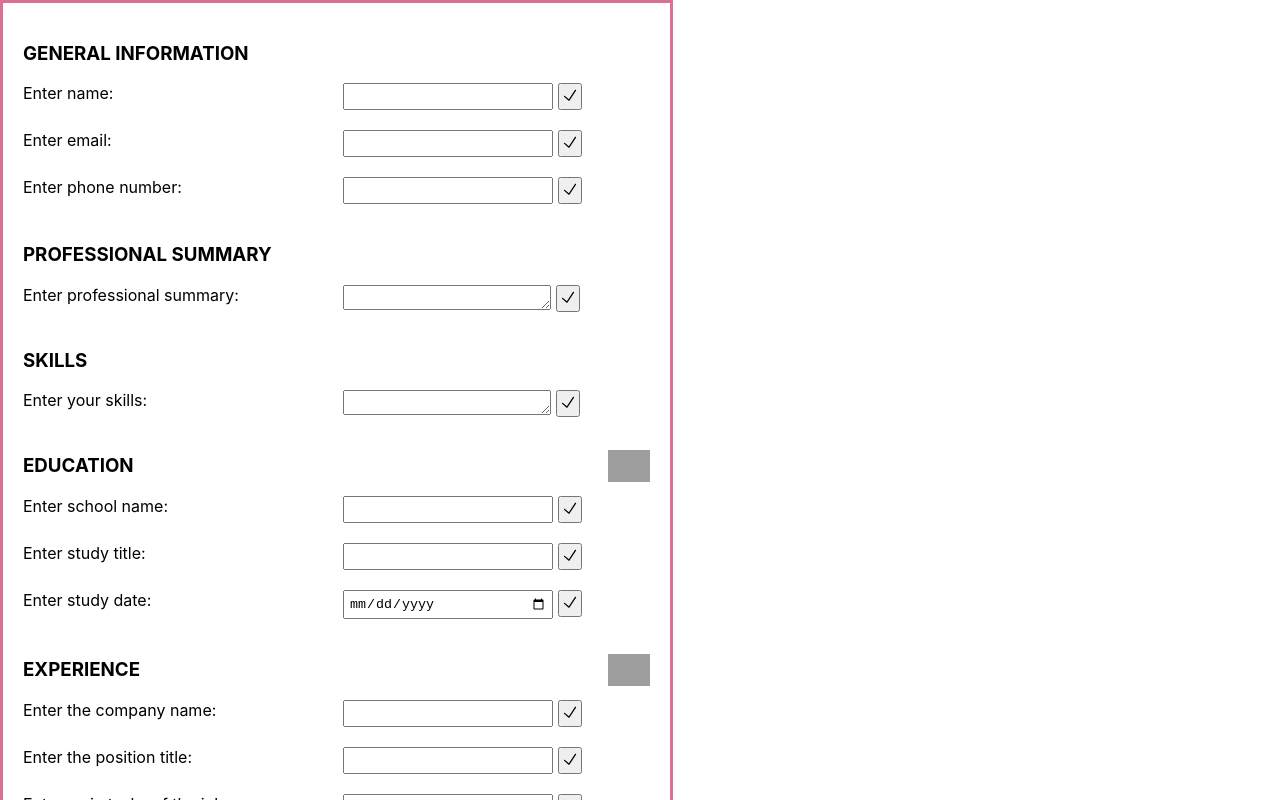
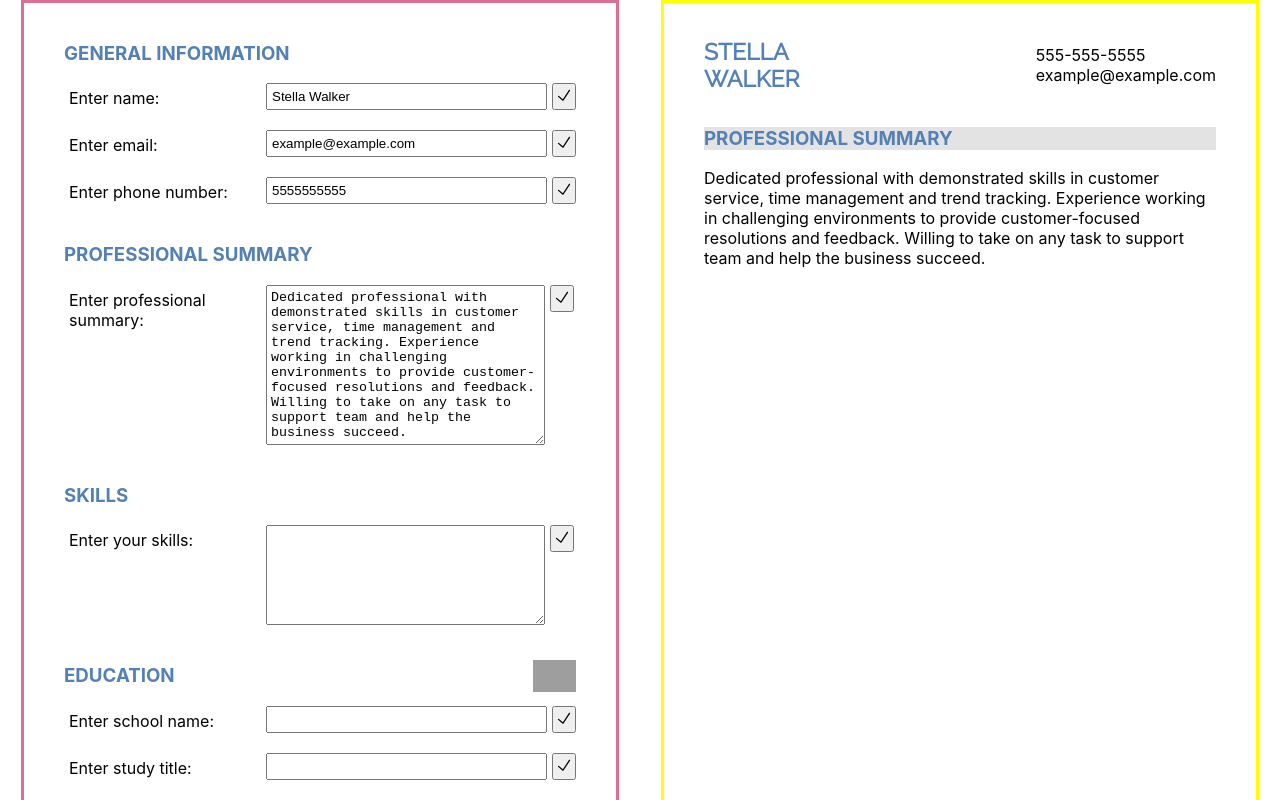
Before and after one commit to frantic-dev/cv-project, a React (Create React App) app: page / in a window 1280 px wide. Shown: the top 800 px of the page. Built offline with nearby package versions, Linux system fonts and the light colour scheme; grey boxes are pictures that could not be loaded.

Commit message:
display and style cv general section

```diff
--- a/public/index.html
+++ b/public/index.html
@@ -9,7 +9,6 @@
       name="description"
       content="Web site created using create-react-app"
     />
-    <link rel="apple-touch-icon" href="%PUBLIC_URL%/logo192.png" />
     <!--
       manifest.json provides metadata used when your web app is installed on a
       user's mobile device or desktop. See https://developers.google.com/web/fundamentals/web-app-manifest/
@@ -24,7 +23,7 @@
       work correctly both with client-side routing and a non-root public URL.
       Learn how to configure a non-root public URL by running `npm run build`.
     -->
-    <title>React App</title>
+    <title>CV project</title>
   </head>
   <body>
     <noscript>You need to enable JavaScript to run this app.</noscript>
--- a/src/App.js
+++ b/src/App.js
@@ -1,20 +1,19 @@
 import { Component } from "react";
-import "./App.css";
+import "./styles/App.css";
 import EducationForm from "./components/EducationForm";
 import Experience from "./components/ExperienceForm";
 import GeneralData from "./components/GeneralForm";
 import SkillsForm from "./components/SkillsForm";
-
+import Cv from "./components/Cv";
 class App extends Component {
   constructor(props) {
     super(props);
     this.state = {
       // cv: {
-      fullName: "",
-      email: "",
-      phone: "",
-      number: "",
-      summary: "",
+      fullName: "Stella Walker",
+      email: "example@example.com",
+      number: "5555555555",
+      summary: "Dedicated professional with demonstrated skills in customer service, time management and trend tracking. Experience working in challenging environments to provide customer-focused resolutions and feedback. Willing to take on any task to support team and help the business succeed.",
       skills: "",
       education: [
         {
@@ -70,11 +69,11 @@ class App extends Component {
   }
   render() {
     return (
+      <div>
         <form>
           <GeneralData
             fullName={this.state.fullName}
             email={this.state.email}
-          phone={this.state.phone}
             number={this.state.number}
             summary={this.state.summary}
             onChange={this.handleChange}
@@ -91,6 +90,8 @@ class App extends Component {
             handleClick={this.handleClick}
           />
         </form>
+        <Cv information={this.state} />
+      </div>
     );
   }
 }
--- /dev/null
+++ b/src/components/Cv.js
@@ -0,0 +1,17 @@
+import { Component } from "react";
+import "../styles/Cv-ready.css"
+import CvGeneral from "./CvGeneral";
+
+export default class Cv extends Component {
+  // eslint-disable-next-line no-useless-constructor
+  constructor(props) {
+    super(props)
+  }
+  render(){
+    return(
+      <div className="cv">
+        <CvGeneral fullName={this.props.information.fullName} email={this.props.information.email} number={this.props.information.number} summary={this.props.information.summary} />
+      </div>
+    )
+  }
+}
--- /dev/null
+++ b/src/components/CvGeneral.js
@@ -0,0 +1,32 @@
+import { Component } from "react";
+
+export default class CvGeneral extends Component {
+  constructor(props) {
+    super(props);
+    console.log(props);
+  }
+  render() {
+    let number =
+      this.props.number.slice(0, 3) +
+      "-" +
+      this.props.number.slice(3, 6) +
+      "-" +
+      this.props.number.slice(6);
+
+    return (
+      <div className="cv-general">
+        <div className="general-info">
+          <h1>{this.props.fullName}</h1>
+          <div>
+            <div className="number">{number} </div>
+            <div className="email">{this.props.email}</div>
+          </div>
+        </div>
+        <div className="cv-section">
+          <h3 className="cv-section-name">professional summary </h3>
+          <p> {this.props.summary} </p>
+        </div>
+      </div>
+    );
+  }
+}
--- a/src/components/ExperienceForm.js
+++ b/src/components/ExperienceForm.js
@@ -2,9 +2,9 @@ import { Component } from "react";
 import SubmitBtn from "./SubmitBtn";
 import plusIcon from "../icons/plusIcon.svg";
 class Experience extends Component {
+  // eslint-disable-next-line no-useless-constructor
   constructor(props){
     super(props)
-    console.log(props)
   }
   render() {
     return (
@@ -20,7 +20,7 @@ class Experience extends Component {
         <input type="text" name="positionTitle" id="positionTitle" value={this.props.experience.positionTitle} onChange={this.props.onChange} />
         <SubmitBtn />
         <label htmlFor="jobTasks">Enter main tasks of the job:</label>
-        <input type="text" name="jobTasks" id="jobTasks" value={this.props.experience.jobTasks} onChange={this.props.onChange}/>
+        <textarea type="text" rows={5} name="jobTasks" id="jobTasks" value={this.props.experience.jobTasks} onChange={this.props.onChange}/>
         <SubmitBtn />
         <label htmlFor="startingDate">Enter the date you started:</label>
         <input type="date" name="startingDate" id="startingDate" value={this.props.experience.startingDate} onChange={this.props.onChange} />
--- a/src/components/GeneralForm.js
+++ b/src/components/GeneralForm.js
@@ -38,7 +38,7 @@ class GeneralData extends Component {
         <label htmlFor="summary">Enter professional summary:</label>
         <textarea
           id="summary"
-          rows="1"
+          rows="10"
           value={this.props.summary}
           onChange={(e) => this.props.onChange(e)}
         />
--- a/src/components/SkillsForm.js
+++ b/src/components/SkillsForm.js
@@ -14,7 +14,7 @@ class SkillsForm extends Component {
         <textarea
           name="skills"
           id="skills"
-          rows="1"
+          rows="6"
           value={this.props.skills}
           onChange={this.props.onChange}
         ></textarea>
--- a/src/App.css
+++ b/src/styles/App.css
@@ -4,17 +4,18 @@ section {
 }
 form {
   border: 3px solid palevioletred;
-  width: 49vw;
-  padding: 20px;
+  width: 40vw;
+  padding: 20px 40px;
 }
 label {
   display: inline-block;
-  width: 25vw;
+  width: 15vw;
+  margin: 5px;
 }
 input,
 textarea {
   display: inline-block;
-  width: 15.5vw;
+  width: 21vw;
   margin-bottom: 20px;
   padding: 4px;
 }
@@ -42,3 +43,7 @@ section > h3 {
   top: 15px;
   cursor: pointer;
 }
+#root > div {
+  display: flex;
+  justify-content: space-around;
+}
--- /dev/null
+++ b/src/styles/Cv-ready.css
@@ -0,0 +1,27 @@
+@import url("https://fonts.googleapis.com/css2?family=Raleway:wght@400&display=swap");
+.cv {
+  width: 40vw;
+  border: 3px solid yellow;
+  padding: 20px 40px;
+}
+.general-info {
+  display: flex;
+  justify-content: space-between;
+  align-items: center;
+}
+h1 {
+  font-family: "Raleway", sans-serif;
+  word-break: break-word;
+  /* border: 3px  solid yellow; */
+  width: 10vw;
+  font-size: 1.8vw;
+  text-transform: uppercase;
+}
+h1,
+h3 {
+  color: rgb(83 128 181);
+}
+.cv-section-name {
+  background-color: rgb(228 227 227);
+  text-transform: uppercase;
+}
```
Also changed, not shown: public/manifest.json. Lines whose indentation alone changed are shown as unchanged.
